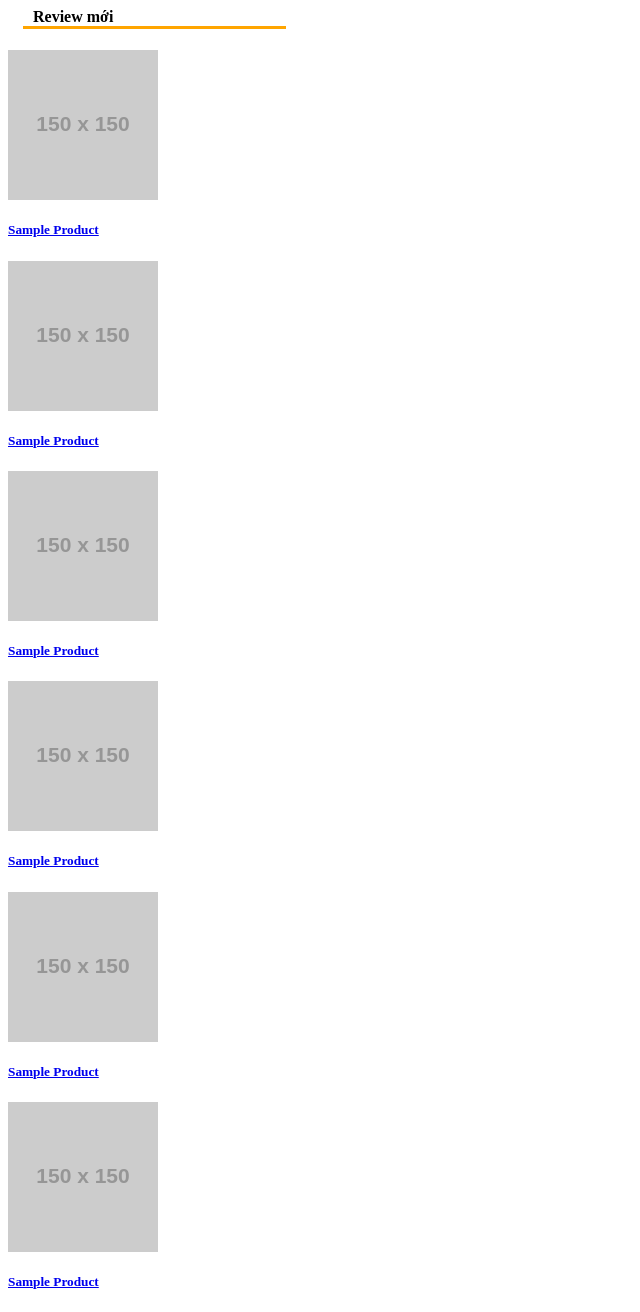
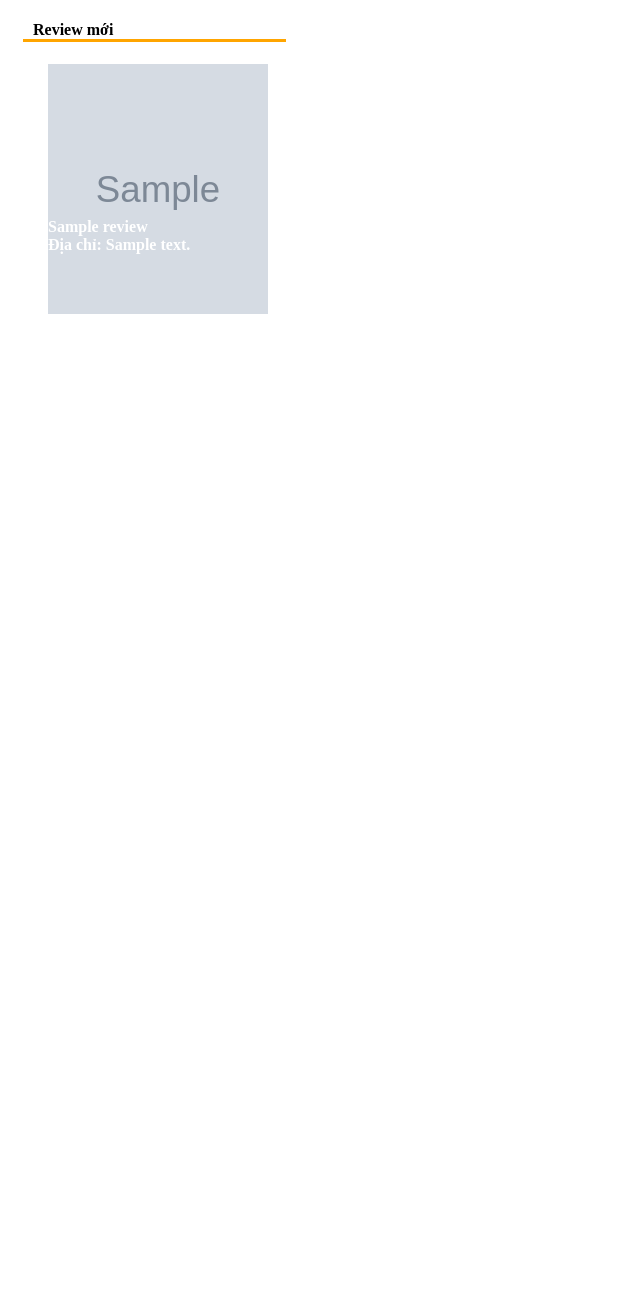
Before and after one commit to hienhien123/hienhien123, a PHP site: page /review-menu.php in a window 1280 px wide. Shown: the whole page, without its empty margins (0-640 px from the left). After the commit the page ends 314 px from the top, so only its background shows below. Run offline with PHP 8.4, Linux system fonts and the light colour scheme; tables that the repository leaves empty or names only in its code hold one stand-in row (values such as "Sample post"); grey boxes marked "Sample" are stand-in pictures; grey boxes labelled with a size stand in for pictures from a placeholder-image service; some libraries are stand-ins or nearby versions.

Commit message:
Update review-menu.php

```diff
--- a/review-menu.php
+++ b/review-menu.php
@@ -1,58 +1,42 @@
-				<div class="review">
+<!DOCTYPE html>
+<html>
+<head>
+	<title></title>
+
+</head>
+<body>
+
+			<div class="review">
 						<p><h4 style="width: 20%; margin-left: 15px;padding-left: 10px; border-bottom: 3px solid orange;">Review mới</h4></p>
-					              <div class="col-md-4">
-					                <a class="thumbnail" href="#"><img alt="" src="http://placehold.it/150x150"><div class="info">
-	                                            <h5>
-	                                                Sample Product</h5>
-	                                            <i class="price-text-color fa fa-star"></i><i class="price-text-color fa fa-star">
-	                                            </i><i class="price-text-color fa fa-star"></i><i class="price-text-color fa fa-star"></i><i class="fa fa-star"></i>
-	                                </div>
-	                            </a>
-	                            </div>
-	                            <div class="col-md-4">
-					                <a class="thumbnail" href="#"><img alt="" src="http://placehold.it/150x150"><div class="info">
-	                                            <h5>
-	                                                Sample Product</h5>
-	                                            <i class="price-text-color fa fa-star"></i><i class="price-text-color fa fa-star">
-	                                            </i><i class="price-text-color fa fa-star"></i><i class="price-text-color fa fa-star"></i><i class="fa fa-star"></i>
-	                                </div>
-	                            </a>
-	                            </div>
-	                            <div class="col-md-4">
-					                <a class="thumbnail" href="#"><img alt="" src="http://placehold.it/150x150"><div class="info">
-	                                            <h5>
-	                                                Sample Product</h5>
-	                                            <i class="price-text-color fa fa-star"></i><i class="price-text-color fa fa-star">
-	                                            </i><i class="price-text-color fa fa-star"></i><i class="price-text-color fa fa-star"></i><i class="fa fa-star"></i>
-	                                </div>
-	                            </a>
+										<?php
+												$connect = mysqli_connect('localhost','root','','db');
+												mysqli_set_charset($connect,"utf8");
+
+												$rows = mysqli_query($connect,"
+												select * from review
+												");
+												while($info=mysqli_fetch_assoc($rows)){
+												$name = $info['name'];
+												$address = $info['address'];
+												$image = $info['image'];
+												$href =$info['href'];
+												?>
+
+
+
+							                        	<ul type="none" class="col-md-4 list-review">
+
+								                        <li style="float: left;"><?php echo "<a style='height: 260px;text-decoration:none;' class='thumbnail' href='".$href."'>" ?>
+								                        		<?php echo "<img style='width: 220px; height: 250px;' alt='' src='".$image." '>" ?>
+								                        					<h4 style="margin-top: -100px; color: #ffffff;"> <?php echo "$name" ?>
+								                        					<br>Địa chỉ: <?php echo "$address" ?>	</h4>
+								                        			</a>
+								                        	</li>
+							                        	</ul>
+
+							            <?php } ?>
+
 	                            </div>
 
-					              <div class="col-md-4">
-					                <a class="thumbnail" href="#"><img alt="" src="http://placehold.it/150x150"><div class="info">
-	                                            <h5>
-	                                                Sample Product</h5>
-	                                            <i class="price-text-color fa fa-star"></i><i class="price-text-color fa fa-star">
-	                                            </i><i class="price-text-color fa fa-star"></i><i class="price-text-color fa fa-star"></i><i class="fa fa-star"></i>
-	                                </div>
-	                            </a>
-	                            </div>
-	                            <div class="col-md-4">
-					                <a class="thumbnail" href="#"><img alt="" src="http://placehold.it/150x150"><div class="info">
-	                                            <h5>
-	                                                Sample Product</h5>
-	                                            <i class="price-text-color fa fa-star"></i><i class="price-text-color fa fa-star">
-	                                            </i><i class="price-text-color fa fa-star"></i><i class="price-text-color fa fa-star"></i><i class="fa fa-star"></i>
-	                                </div>
-	                            </a>
-	                            </div>
-	                            <div class="col-md-4">
-					                <a class="thumbnail" href="#"><img alt="" src="http://placehold.it/150x150"><div class="info">
-	                                            <h5>
-	                                                Sample Product</h5>
-	                                            <i class="price-text-color fa fa-star"></i><i class="price-text-color fa fa-star">
-	                                            </i><i class="price-text-color fa fa-star"></i><i class="price-text-color fa fa-star"></i><i class="fa fa-star"></i>
-	                                </div>
-	                            </a>
-	                            </div>
-	                </div>
+	</body>
+</html>
```
